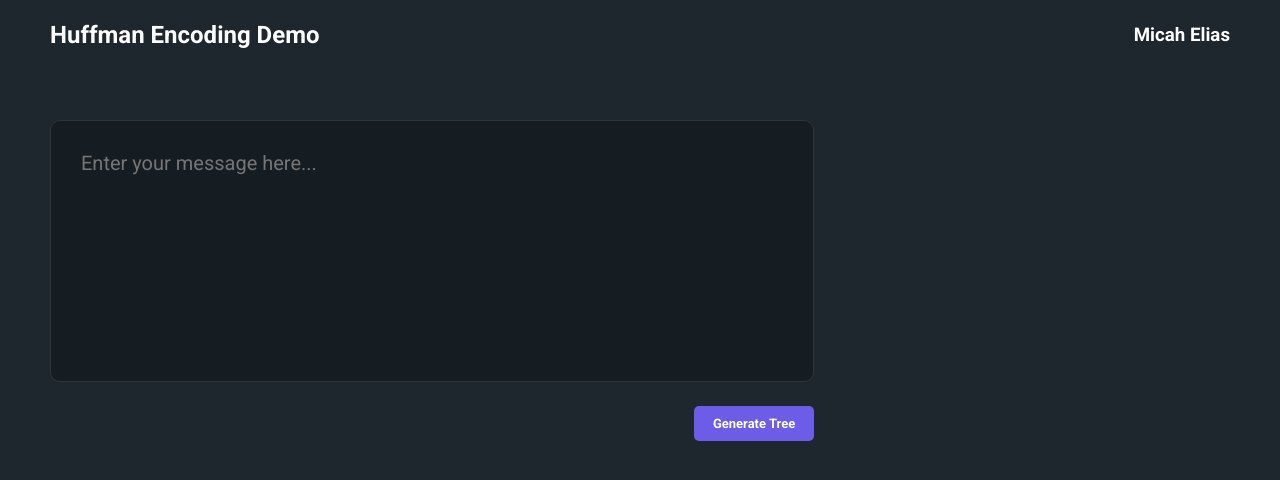
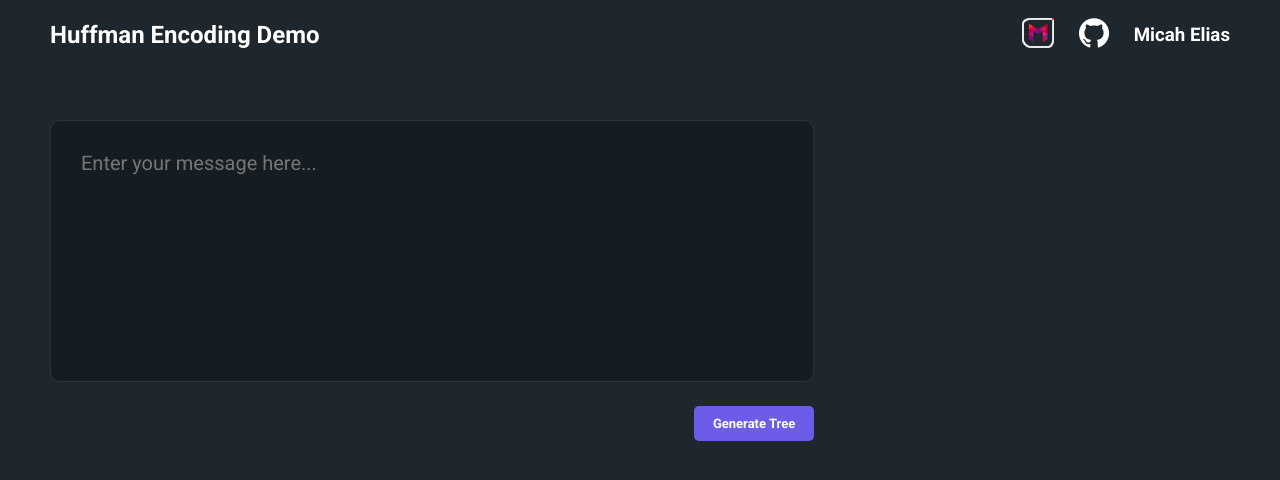
Before and after one commit to micahke/huffman-encoding, a React (Create React App) app: page / in a window 1280 px wide. Shown: the top 480 px of the page. Built offline with nearby package versions, Linux system fonts and the light colour scheme.

Commit message:
added logos

```diff
--- a/src/App.css
+++ b/src/App.css
@@ -149,3 +149,23 @@ h5:hover {
     padding: 3px 5px;
     margin: 0 auto;
 }
+
+.demo-info {
+    color: white;
+}
+
+.logo-name {
+    display: flex;
+    align-items: center;
+}
+
+.git-light {
+    height: 30px;
+    margin-right: 25px;
+    transition-duration: 0.2s;
+}
+
+.git-light:hover {
+    transform: scale(1.1);
+    cursor: pointer;
+}
--- a/src/components/navbar.js
+++ b/src/components/navbar.js
@@ -1,8 +1,19 @@
+const git_light = require("../imgs/git-light.png");
+const m_logo = require("../imgs/m-logo.png");
+
 export default function Navbar() {
     return (
         <div className="navbar-main">
             <h2>Huffman Encoding Demo</h2>
-            <h3>Micah Elias</h3>
+            <div className="logo-name">
+                <a href="https://www.micahelias.com" target="_blank">
+                    <img className="git-light" src={m_logo} alt="logo" />
+                </a>
+                <a href="https://www.github.com/yumyumcurryman/huffman-encoding" target="_blank">
+                    <img className="git-light" src={git_light} alt="logo" />
+                </a>
+                <h3>Micah Elias</h3>
+            </div>
         </div>
     )
 }
```
Also changed, not shown: src/imgs/git-light.png (added), src/imgs/m-logo.png (added).
